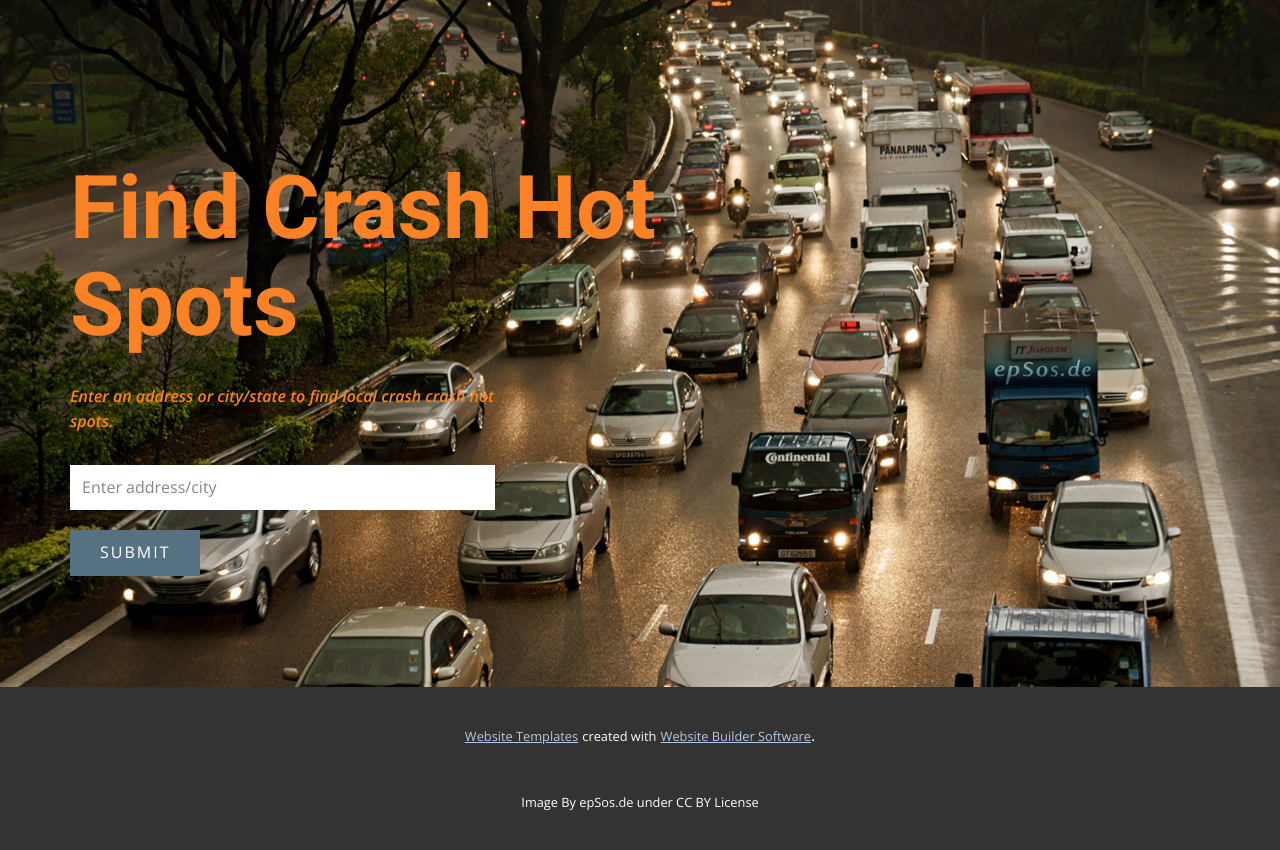
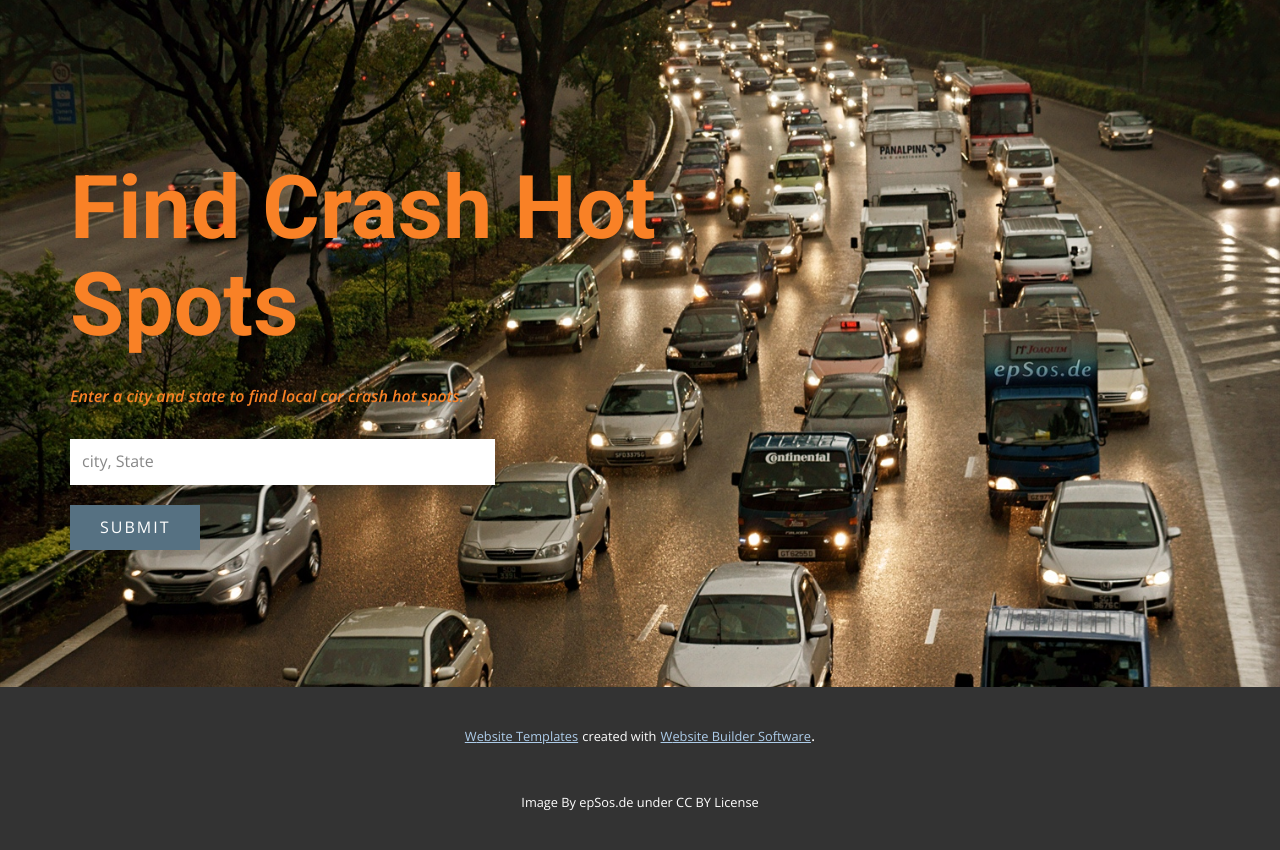
Before and after one commit to rzupan/CapstoneMap, a Flask app: page / in a window 1280 px wide. Run offline with Flask 2, Linux system fonts and the light colour scheme; parts of the project's set-up code (start-up, migrations or seed data) failed here and were passed over.

Commit message:
Some text editing

```diff
--- a/templates/Page-7.html
+++ b/templates/Page-7.html
@@ -32,7 +32,7 @@
       <div class="u-clearfix u-sheet u-sheet-1">
         <h1 class="u-heading-font u-text u-text-palette-3-base u-title u-text-1">Find Crash Hot Spots<br>
         </h1>
-        <p class="u-text u-text-palette-3-base u-text-2">Enter an address or city/state to find local crash crash hot spots.<br>
+        <p class="u-text u-text-palette-3-base u-text-2">Enter a city and state to find local car crash hot spots.<br>
         </p>
         <div class="u-expanded-width-xs u-form u-form-1">
           <form action="Graph" method="POST"><!-- hidden inputs for siteId and pageId -->
@@ -40,7 +40,7 @@
             <input type="hidden" id="pageId" name="pageId" value="237453"><!-- always visible -->
             <div class="u-form-email u-form-group">
               <label for="adr" class="u-form-control-hidden u-label">Address</label>
-              <input type="text" placeholder="Enter address/city" id="adr" name="adr" class="u-border-no-bottom u-border-no-left u-border-no-right u-border-no-top u-input u-input-rectangle u-white" required="">
+              <input type="text" placeholder="city, State" id="adr" name="adr" class="u-border-no-bottom u-border-no-left u-border-no-right u-border-no-top u-input u-input-rectangle u-white" required="">
             </div>
             <div class="u-form-group u-form-submit">
               <a href="#" class="u-btn u-btn-rectangle u-btn-submit u-button-style u-palette-2-base u-radius-0 u-btn-1">Submit</a>
--- a/templates/index.html
+++ b/templates/index.html
@@ -32,7 +32,7 @@
       <div class="u-clearfix u-sheet u-sheet-1">
         <h1 class="u-heading-font u-text u-text-palette-3-base u-title u-text-1">Find Crash Hot Spots<br>
         </h1>
-        <p class="u-text u-text-palette-3-base u-text-2">Enter an address or city/state to find local crash crash hot spots.<br>
+        <p class="u-text u-text-palette-3-base u-text-2">Enter a city and state to find local car crash hot spots.<br>
         </p>
         <div class="u-expanded-width-xs u-form u-form-1">
           <form action="Graph" method="POST"><!-- hidden inputs for siteId and pageId -->
@@ -40,7 +40,7 @@
             <input type="hidden" id="pageId" name="pageId" value="237453"><!-- always visible -->
             <div class="u-form-email u-form-group">
               <label for="adr" class="u-form-control-hidden u-label">Address</label>
-              <input type="text" placeholder="Enter address/city" id="adr" name="adr" class="u-border-no-bottom u-border-no-left u-border-no-right u-border-no-top u-input u-input-rectangle u-white" required="">
+              <input type="text" placeholder="city, State" id="adr" name="adr" class="u-border-no-bottom u-border-no-left u-border-no-right u-border-no-top u-input u-input-rectangle u-white" required="">
             </div>
             <div class="u-form-group u-form-submit">
               <a href="#" class="u-btn u-btn-rectangle u-btn-submit u-button-style u-palette-2-base u-radius-0 u-btn-1">Submit</a>
```
